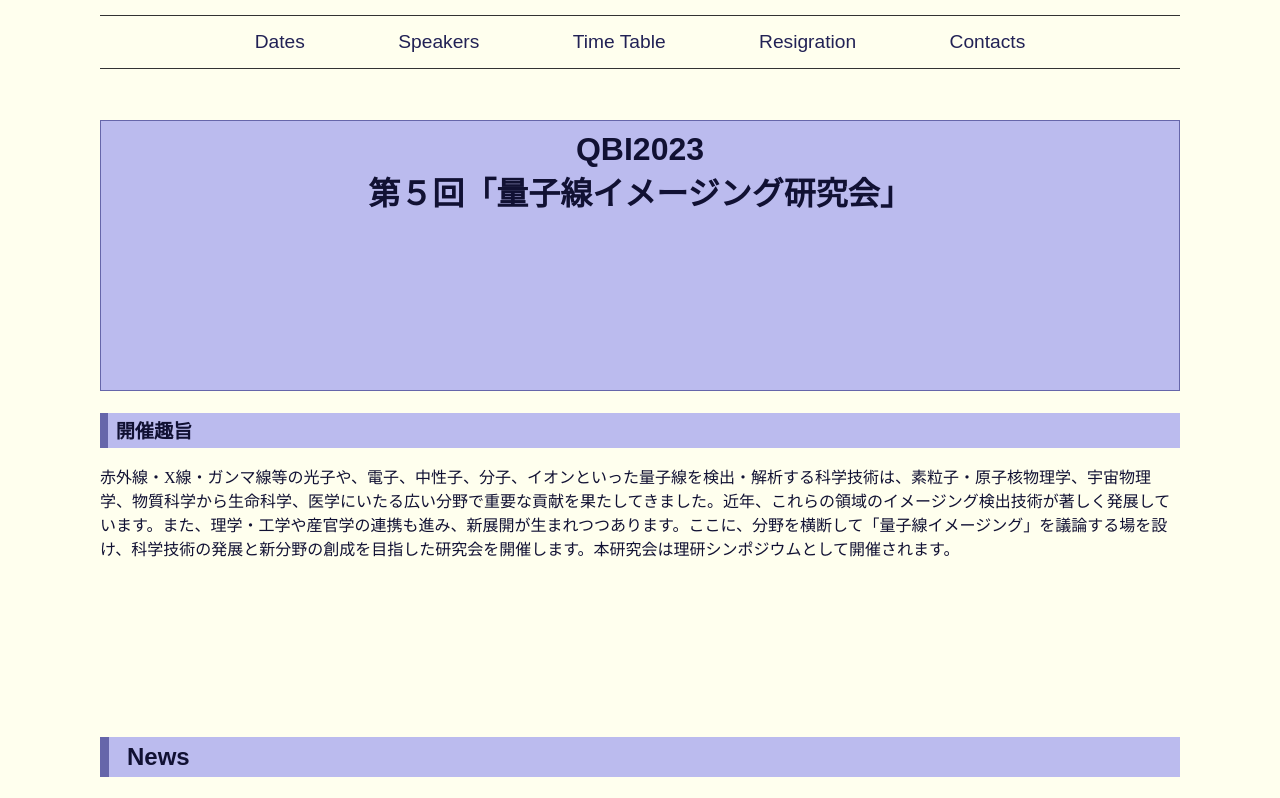
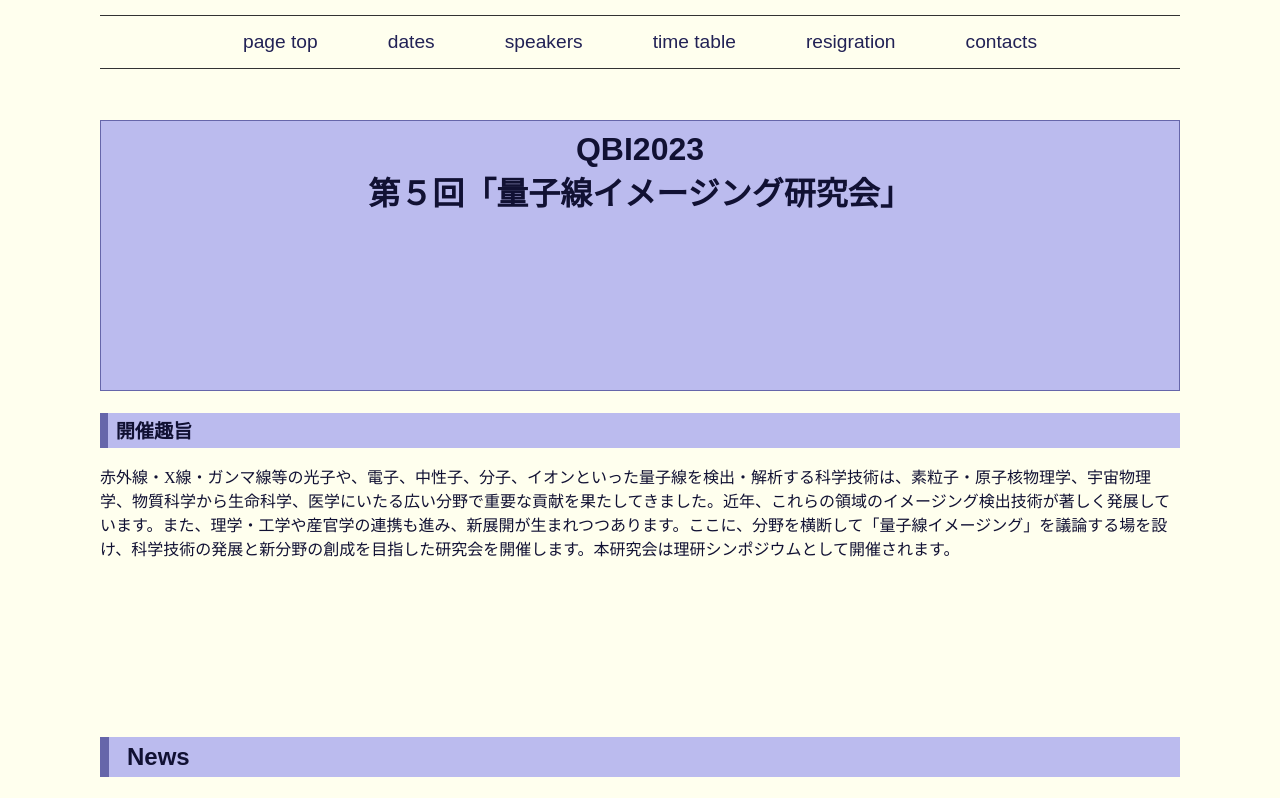
Before and after one commit to odakahirokazu/www_oskxray, a plain HTML site: page QBI2023/index.html in a window 1280 px wide. Shown: the top 798 px of the page. Drawn offline with Linux system fonts and the light colour scheme.

Commit message:
QBI2023: top bar

```diff
--- a/QBI2023/index.html
+++ b/QBI2023/index.html
@@ -11,12 +11,12 @@
     <header>
       <nav class="top-bar">
         <ul>
-          <!--li><a href="./index.html">Home</a></li-->
-          <li><a href="#h2-dates">Dates</a></li>
-          <li><a href="#h2-speakers">Speakers</a></li>
-          <li><a href="#h2-time-table">Time Table</a></li>
-          <li><a href="#h2-registration">Resigration</a></li>
-          <li><a href="#h2-contacts">Contacts</a></li>
+          <li><a href="#home">page top</a></li>
+          <li><a href="#h2-dates">dates</a></li>
+          <li><a href="#h2-speakers">speakers</a></li>
+          <li><a href="#h2-time-table">time table</a></li>
+          <li><a href="#h2-registration">resigration</a></li>
+          <li><a href="#h2-contacts">contacts</a></li>
         </ul>
       </nav>
     </header>
```
